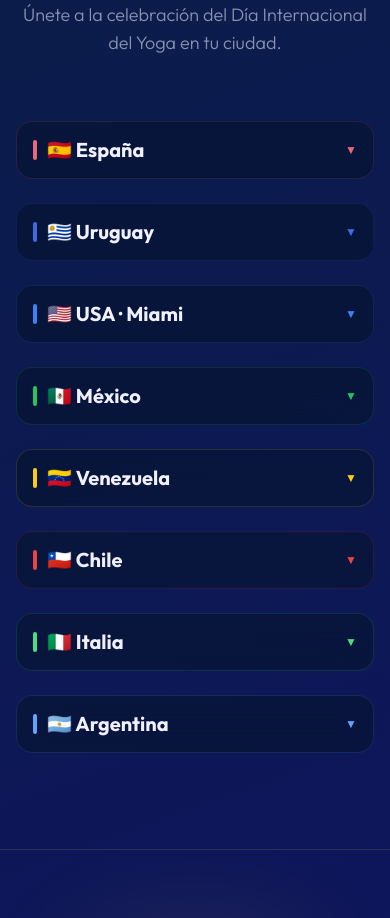
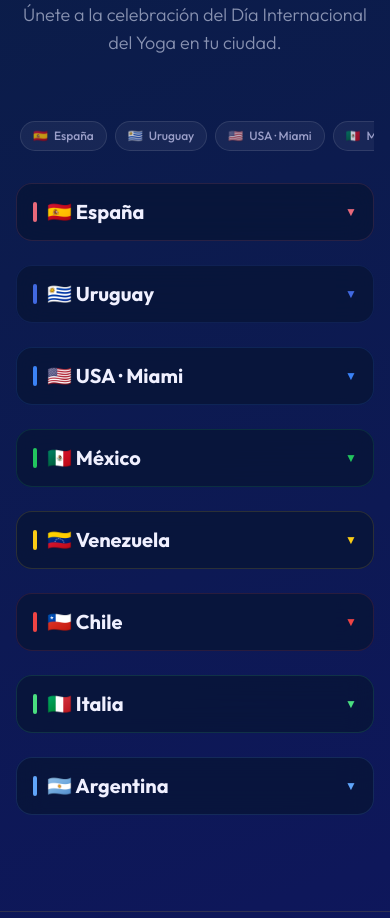
Before and after one commit to mukunda-lab/DIYEVD, a React (Vite) app: page / in a window 390 px wide. Shown: the part 1520-2438 px from the top of the page. Built offline with nearby package versions, Linux system fonts and the light colour scheme; the HTML template or start-up script is replaced by a standard one; a web font is replaced by a local one.

Commit message:
feat: add mobile country nav pills that scroll to and open accordion
https://claude.ai/code/session_019NwSBbVy4j2L6hJGEsRxCD

```diff
--- a/src/components/CountryCard.tsx
+++ b/src/components/CountryCard.tsx
@@ -4,6 +4,8 @@ import type { Country, DayEvent } from '../data/events'
 interface Props {
   country: Country
   onRegister: () => void
+  isOpen?: boolean
+  onToggle?: () => void
 }
 
 const cardGradients: Record<string, string> = {
@@ -30,17 +32,14 @@ function Divider() {
 function DayBlock({ day }: { day: DayEvent }) {
   return (
     <div style={SERIF}>
-      {/* Fecha */}
       <p className="tracking-[0.18em] uppercase mb-1.5" style={{ fontSize: '14px', fontFamily: 'var(--caps)', fontWeight: 600, color: '#ffffff' }}>
         {day.date}
       </p>
-      {/* Ubicación */}
       {day.location && (
         <p className="mb-2 leading-relaxed" style={{ fontSize: '14px', fontWeight: 400, color: CREAM_DIM }}>
           📍 {day.location}
         </p>
       )}
-      {/* Actividades */}
       <ul className="space-y-2.5">
         {day.items.map((item, ii) => (
           <li key={ii}>
@@ -59,16 +58,13 @@ function DayBlock({ day }: { day: DayEvent }) {
   )
 }
 
-// Collect unique contacts from all days, deduplicated
 function getContacts(country: Country): string[] {
   const seen = new Set<string>()
   const result: string[] = []
 
-  // Country-level contact info takes priority
   if (country.registrationPhone) seen.add(country.registrationPhone)
   if (country.registrationEmail) seen.add(country.registrationEmail)
 
-  // Collect from days, skip duplicates
   country.days.forEach(day => {
     if (day.contact && !seen.has(day.contact)) {
       seen.add(day.contact)
@@ -76,7 +72,6 @@ function getContacts(country: Country): string[] {
     }
   })
 
-  // Build final list: country-level first, then any unique day contacts
   const countryLevel = [
     country.registrationPhone,
     country.registrationEmail,
@@ -85,13 +80,12 @@ function getContacts(country: Country): string[] {
   return [...countryLevel, ...result]
 }
 
-export default function CountryCard({ country, onRegister }: Props) {
+export default function CountryCard({ country, onRegister, isOpen, onToggle }: Props) {
   const gradient = cardGradients[country.id] ?? 'linear-gradient(135deg, #05051a, #0a0a2a)'
   const days = country.days
   const contacts = getContacts(country)
 
   const [isMobile, setIsMobile] = useState(false)
-  const [mobileOpen, setMobileOpen] = useState(false)
 
   useEffect(() => {
     const mq = window.matchMedia('(max-width: 1023px)')
@@ -100,6 +94,9 @@ export default function CountryCard({ country, onRegister }: Props) {
     mq.addEventListener('change', update)
     return () => mq.removeEventListener('change', update)
   }, [])
+
+  const mobileOpen = isOpen ?? false
+  const handleToggle = onToggle ?? (() => {})
 
   const expanded = !isMobile || mobileOpen
 
@@ -110,10 +107,10 @@ export default function CountryCard({ country, onRegister }: Props) {
 
   return (
     <div
+      id={country.id}
       className="glass card-hover rounded-2xl overflow-hidden flex flex-col"
       style={{ borderColor: `${country.accentColor}25` }}
     >
-      {/* Image placeholder */}
       {(!isMobile || mobileOpen) && (
         <div
           className="relative h-32 flex items-center justify-center overflow-hidden shrink-0"
@@ -128,10 +125,9 @@ export default function CountryCard({ country, onRegister }: Props) {
         </div>
       )}
 
-      {/* Mobile accordion header */}
       {isMobile && (
         <button
-          onClick={() => setMobileOpen(!mobileOpen)}
+          onClick={handleToggle}
           className="flex items-center justify-between w-full px-4 py-3.5"
           style={{ borderBottom: mobileOpen ? `1px solid ${country.accentColor}20` : 'none' }}
         >
@@ -147,10 +143,8 @@ export default function CountryCard({ country, onRegister }: Props) {
         </button>
       )}
 
-      {/* Card body */}
       {expanded && (
         <div className="flex flex-col flex-1 p-4">
-          {/* Desktop header */}
           {!isMobile && (
             <div className="flex items-center gap-2 mb-3">
               <div className="w-1 h-6 rounded-full shrink-0" style={{ background: country.accentColor }} />
@@ -160,7 +154,6 @@ export default function CountryCard({ country, onRegister }: Props) {
             </div>
           )}
 
-          {/* Schedule */}
           <div className={`flex-1 mb-3 ${!isMobile && useColumns ? 'grid grid-cols-2 gap-x-4' : ''}`}>
             {!isMobile && useColumns ? (
               <>
@@ -191,7 +184,6 @@ export default function CountryCard({ country, onRegister }: Props) {
             )}
           </div>
 
-          {/* Contacts — únicos, al final */}
           {contacts.length > 0 && (
             <div className="mb-3 space-y-0.5 text-center" style={{ fontFamily: 'var(--serif)' }}>
               {contacts.map((c, i) => (
--- a/src/components/CountryGrid.tsx
+++ b/src/components/CountryGrid.tsx
@@ -1,3 +1,4 @@
+import { useState } from 'react'
 import { countries } from '../data/events'
 import CountryCard from './CountryCard'
 
@@ -5,10 +6,52 @@ interface Props {
   onRegister: (country: string) => void
 }
 
+function CountryNav({
+  openId,
+  onSelect,
+}: {
+  openId: string | null
+  onSelect: (id: string) => void
+}) {
+  return (
+    <div
+      className="lg:hidden flex gap-2 overflow-x-auto pb-2 mb-6 px-1"
+      style={{ scrollbarWidth: 'none', WebkitOverflowScrolling: 'touch' } as React.CSSProperties}
+    >
+      {countries.map((c) => {
+        const active = openId === c.id
+        return (
+          <button
+            key={c.id}
+            onClick={() => onSelect(c.id)}
+            className="flex items-center gap-1.5 px-3 py-1.5 rounded-full text-xs font-medium whitespace-nowrap shrink-0 transition-all duration-200"
+            style={{
+              background: active ? `${c.accentColor}28` : 'rgba(255,255,255,0.05)',
+              border: `1px solid ${active ? c.accentColor : 'rgba(255,255,255,0.1)'}`,
+              color: active ? c.accentColor : 'rgba(200,200,240,0.75)',
+            }}
+          >
+            <span>{c.flag}</span>
+            <span>{c.name}</span>
+          </button>
+        )
+      })}
+    </div>
+  )
+}
+
 export default function CountryGrid({ onRegister }: Props) {
+  const [openId, setOpenId] = useState<string | null>(null)
+
+  const handleNavSelect = (id: string) => {
+    setOpenId((prev) => (prev === id ? null : id))
+    setTimeout(() => {
+      document.getElementById(id)?.scrollIntoView({ behavior: 'smooth', block: 'start' })
+    }, 50)
+  }
+
   return (
     <section id="sedes" className="relative py-24 px-4 sm:px-6 lg:px-8">
-      {/* Background decoration */}
       <div
         className="absolute top-0 left-1/2 -translate-x-1/2 pointer-events-none"
         style={{
@@ -19,7 +62,6 @@ export default function CountryGrid({ onRegister }: Props) {
       />
 
       <div className="max-w-7xl mx-auto">
-        {/* Section header */}
         <div className="text-center mb-16">
           <p
             className="text-xs tracking-[0.35em] uppercase mb-3"
@@ -44,13 +86,17 @@ export default function CountryGrid({ onRegister }: Props) {
           </p>
         </div>
 
-        {/* Grid */}
+        {/* Mobile country navigation pills */}
+        <CountryNav openId={openId} onSelect={handleNavSelect} />
+
         <div className="grid grid-cols-1 sm:grid-cols-2 lg:grid-cols-3 gap-6">
           {countries.map((country) => (
             <CountryCard
               key={country.id}
               country={country}
               onRegister={() => onRegister(country.name)}
+              isOpen={openId === country.id}
+              onToggle={() => setOpenId((prev) => (prev === country.id ? null : country.id))}
             />
           ))}
         </div>
```
